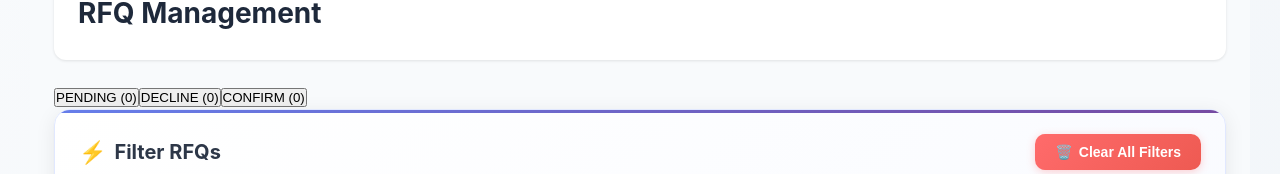
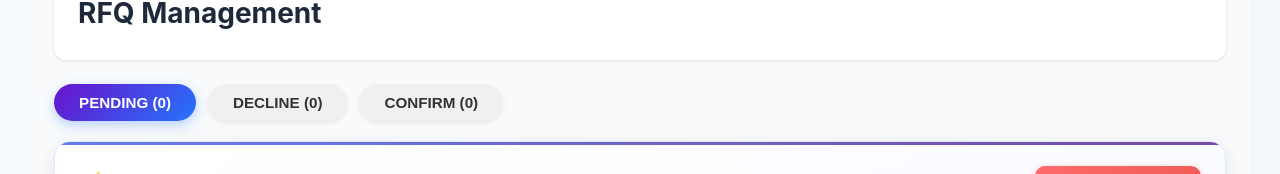
Before and after one commit to STS-Engineer/RFQ-front, a React (Create React App) app: page / in a window 1280 px wide. Shown: the part 167-341 px from the top of the page. Built offline with nearby package versions, Linux system fonts and the light colour scheme; no server answers.

Commit message:
Update RFQTable.css

```diff
--- a/src/components/RFQTable.css
+++ b/src/components/RFQTable.css
@@ -600,12 +600,48 @@
   transform: scale(1.1);
 }
 
+
 .no-filters {
   color: #a0aec0;
   font-style: italic;
   font-size: 14px;
   padding: 8px 0;
 }
+
+/* Container for tabs */
+.rfq-tabs {
+  display: flex;
+  gap: 12px;
+  margin-bottom: 20px;
+}
+
+/* Tab buttons */
+.tab-btn {
+  padding: 10px 25px;
+  border: none;
+  border-radius: 25px;
+  font-weight: 600;
+  font-size: 0.95rem;
+  cursor: pointer;
+  transition: all 0.3s ease;
+  color: #333;
+  background: #f0f0f0;
+  box-shadow: 0 2px 5px rgba(0,0,0,0.08);
+}
+
+/* Active tab styles */
+.tab-btn.active {
+  color: white;
+  background: linear-gradient(135deg, #6a11cb, #2575fc); /* purple-blue gradient */
+  box-shadow: 0 4px 12px rgba(37, 117, 252, 0.3);
+}
+
+/* Hover effect for all tabs */
+.tab-btn:hover {
+  transform: translateY(-2px);
+  box-shadow: 0 4px 12px rgba(37, 117, 252, 0.3);
+}
+
 
 /* Animations */
 @keyframes slideIn {
```
